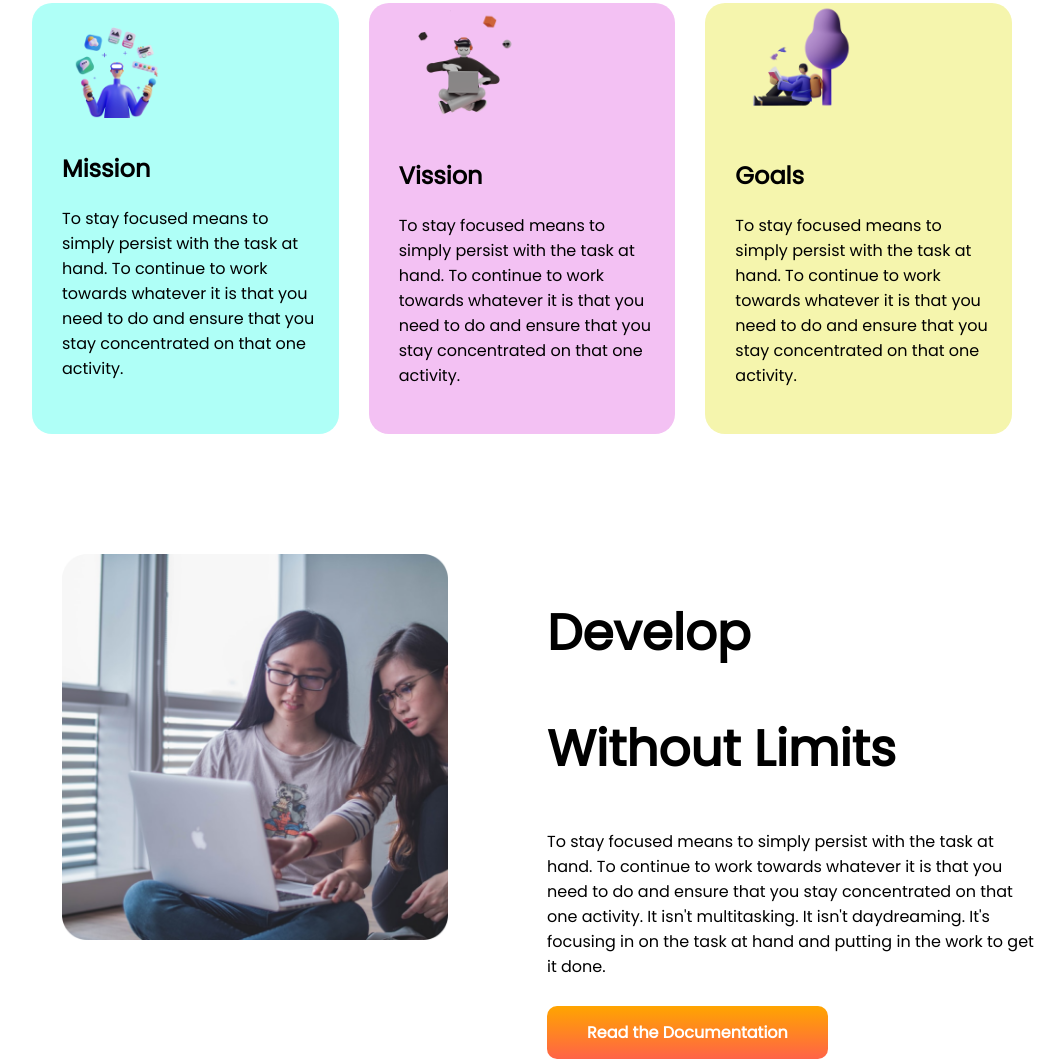
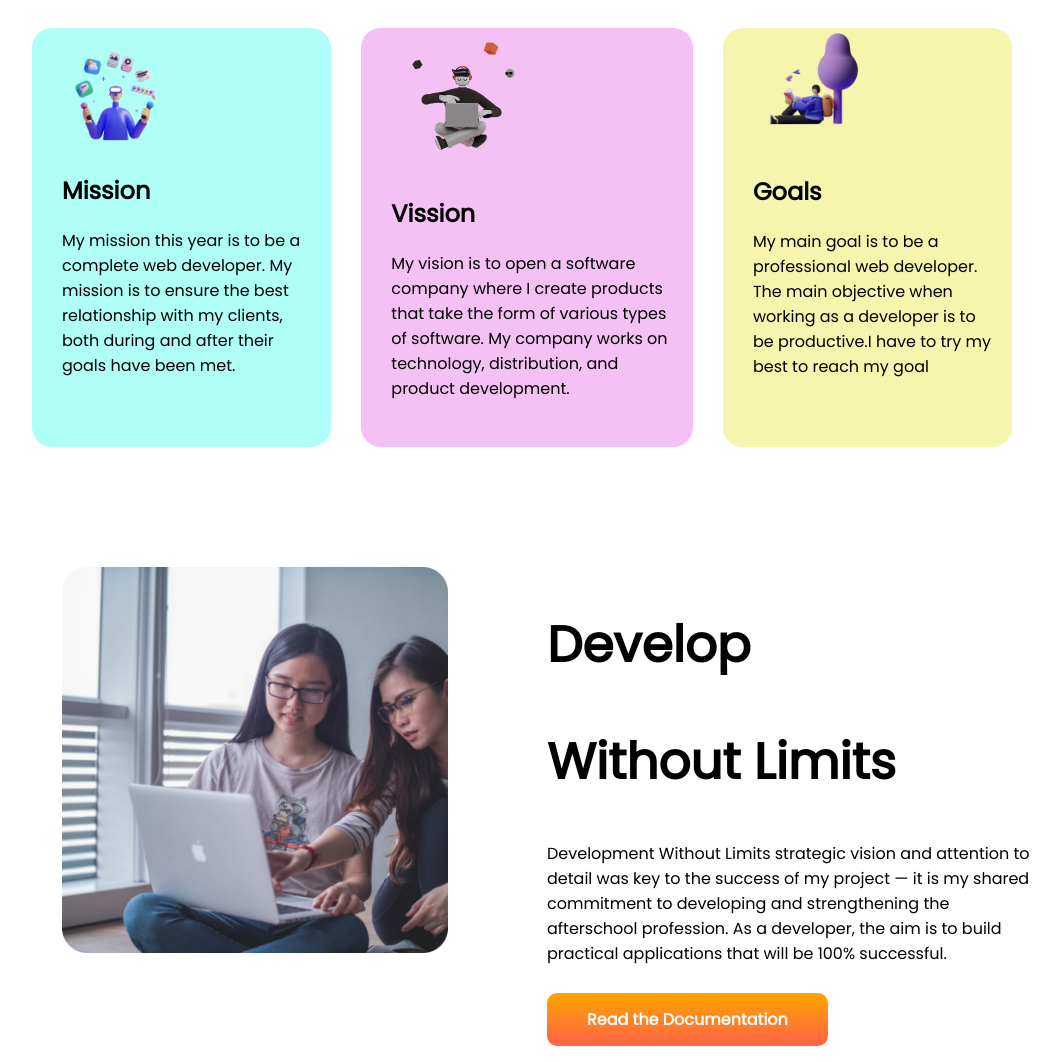
Before and after one commit to mahirafsar/mission-2022, a plain HTML site: page index.html in a window 1280 px wide. Shown: the part 810-1872 px from the top of the page, without its empty margins (118-1178 px from the left). Drawn offline with Linux system fonts and the light colour scheme.

Commit message:
final push

```diff
--- a/index.html
+++ b/index.html
@@ -17,7 +17,7 @@
                 <h1>Stay Focused on</h1>
                 <h1><span class="orange-color">Mission 2022</span></h1>
             </div>
-            <p>To stay focused means to simply persist with the task at hand. To continue to work towards whatever it is that you need to do and ensure that you stay concentrated on that one activity. It isn't multitasking. It isn't daydreaming. It's focusing in on the task at hand and putting in the work to get it done.</p><br>
+            <p>My name is Mahir Afsar. I want to improve my knowledge of web development. Besides, I also what to gain some knowledge of Software development. whatever it is that I need to do and ensure that I should stay concentrated on that one activity. It isn't multitasking. It isn't daydreaming. It's focusing on the task at hand and putting in the work to get it done.</p><br>
             <a class="link-button" target="_blank" href="">Explore Now</a>
             <p class="scroll-down">Scroll down to explore more about us</p>
         </div>
@@ -33,17 +33,17 @@
             <div id="mission" class="one-third-width">
                 <img src="./images/illustrators/illustrator-1.png" alt="mission-img">
                 <h2>Mission</h2>
-                <p>To stay focused means to simply persist with the task at hand. To continue to work towards whatever it is that you need to do and ensure that you stay concentrated on that one activity.</p>
+                <p>My mission this year is to be a complete web developer. My mission is to ensure the best relationship with my clients, both during and after their goals have been met.</p>
             </div>
             <div id="vission" class="one-third-width">
                 <img src="./images/illustrators/illustrator-2.png" alt="vission-img">
                 <h2>Vission</h2>
-                <p>To stay focused means to simply persist with the task at hand. To continue to work towards whatever it is that you need to do and ensure that you stay concentrated on that one activity.</p>
+                <p>My vision is to open a software company where I create products that take the form of various types of software. My company works on technology, distribution, and product development.</p>
             </div>
             <div id="goals" class="one-third-width">
                 <img src="./images/illustrators/illustrator-3.png" alt="goals-pic">
                 <h2>Goals</h2>
-                <p>To stay focused means to simply persist with the task at hand. To continue to work towards whatever it is that you need to do and ensure that you stay concentrated on that one activity.</p>
+                <p> My main goal is to be a professional web developer. The main objective when working as a developer is to be productive.I have to try my best to reach my goal</p>
             </div>
         </div>
     </section>
@@ -54,7 +54,7 @@
         <div id="develop-part" class="half-width">
             <h1>Develop</h1>
             <h1>Without Limits</h1>
-            <p>To stay focused means to simply persist with the task at hand. To continue to work towards whatever it is that you need to do and ensure that you stay concentrated on that one activity. It isn't multitasking. It isn't daydreaming. It's focusing in on the task at hand and putting in the work to get it done.</p><br>
+            <p>Development Without Limits strategic vision and attention to detail was key to the success of my project — it is my shared commitment to developing and strengthening the afterschool profession. As a developer, the aim is to build practical applications that will be 100% successful.</p><br>
             <a class="link-button" target="_blank" href="">Read the Documentation</a>
         </div>
     </section>
@@ -62,7 +62,7 @@
         <div class="half-width">
             <h1>Know our</h1>
             <h1>Global Community</h1>
-            <p>To stay focused means to simply persist with the task at hand. To continue to work towards whatever it is that you need to do and ensure that you stay concentrated on that one activity. It isn't multitasking. It isn't daydreaming. It's focusing in on the task at hand and putting in the work to get it done.</p><br>
+            <p>Web development is a flexible professional field, one that affords prospective students multiple ways to gain the training and experience necessary to begin their careers. In this link there is an overview of steps interested individuals can take to enter this career field.</p><br>
             <a class="link-button" target="_blank" href="">Read the Documentation</a>
         </div>
         <div class="half-width">
@@ -78,8 +78,6 @@
             <input class="subject" type="text" name="subject" placeholder="Subject">
             <textarea class="message" name="subject" placeholder="Message" style="height:150px"></textarea>
             <input class="submit" type="submit" value="Submit">
-
-
         </div>
     </section>
     <section class="footer">
```
